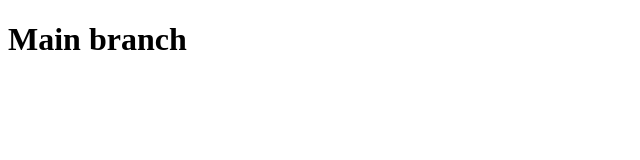
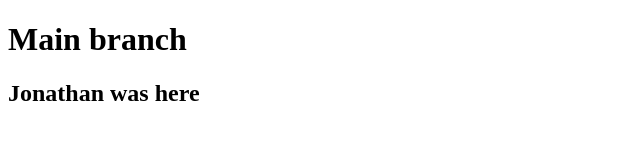
Before and after one commit to jonamsalem/git-lab, a plain HTML site: page index.html in a window 1280 px wide. Shown: the whole page, without its empty margins (0-640 px from the left). Drawn offline with Linux system fonts and the light colour scheme.

Commit message:
Joonathan Request

```diff
--- a/index.html
+++ b/index.html
@@ -8,5 +8,6 @@
 </head>
 <body>
     <h1>Main branch</h1>
+    <h2>Jonathan was here</h2>
 </body>
 </html>
```
